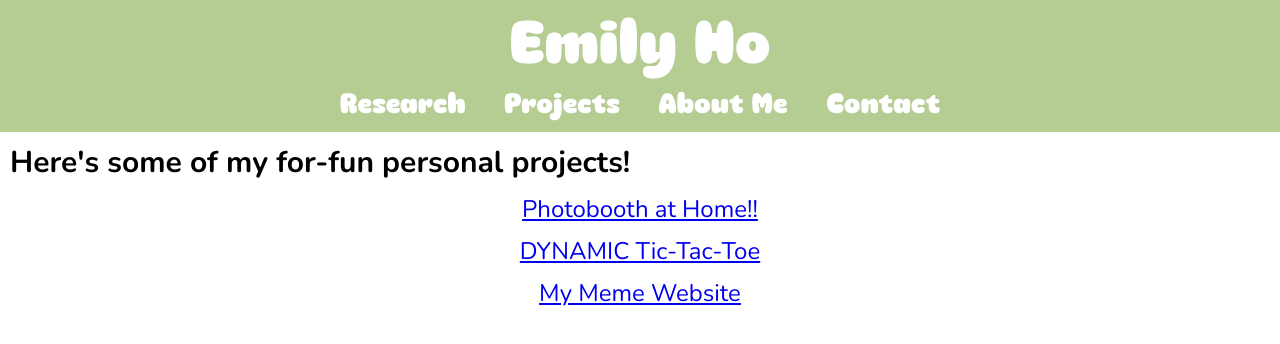
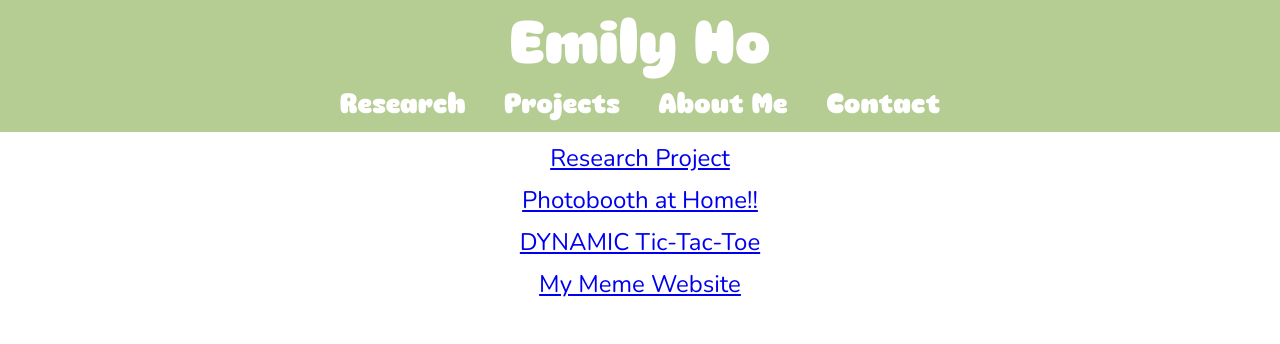
Before and after one commit to emilyho14/personal-website, a React (Vite) app: page /Projects in a window 1280 px wide. Shown: the top 344 px of the page. Built offline with nearby package versions, Linux system fonts and the light colour scheme.

Commit message:
simplifying Projects page and adding research project

```diff
--- a/src/pages/Projects.jsx
+++ b/src/pages/Projects.jsx
@@ -3,7 +3,7 @@ import React from 'react';
 export default function Projects() {
     return (
         <div className="personal-projects">
-            <h2> Here's some of my for-fun personal projects! </h2>
+            <a href="https://timan.cs.illinois.edu/eeho2/</div>"> Research Project </a>
             <a href="https://photobooth.emilyho.dev/"> Photobooth at Home!! </a>
             <a href="https://emilyho14.github.io/tic-tac-toe/"> DYNAMIC Tic-Tac-Toe </a>
             <a href="https://emilyho14.github.io/Productivity-Tool"> My Meme Website </a>
```
